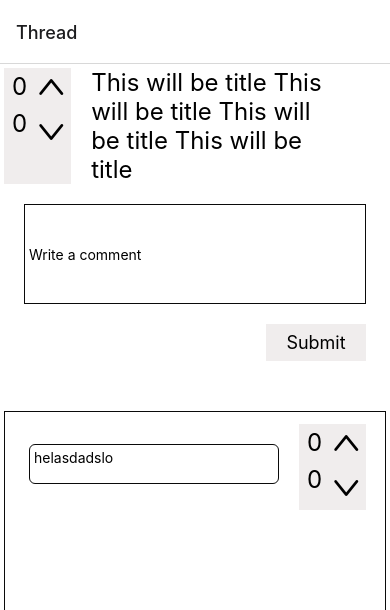
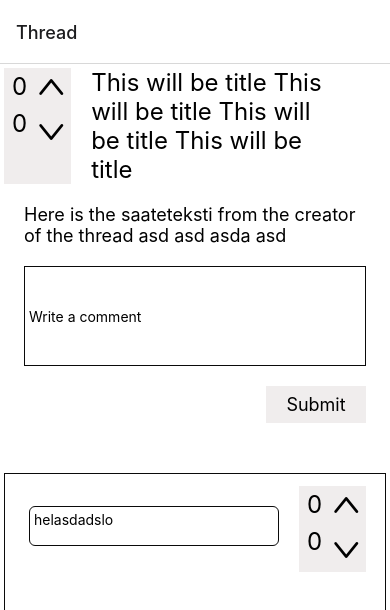
Before and after one commit to pav3w0w/Mobiilikehitysprojekti_Ry4, a React Native app: screen /Thread in a window 390 px wide. Shown: the top 610 px of the page. Built offline with nearby package versions, Linux system fonts and the light colour scheme.

Commit message:
Added text field for thread creator's message

```diff
--- a/screens/Thread.js
+++ b/screens/Thread.js
@@ -19,6 +19,7 @@ export default function Thread() {
         <VoteButtons />
         <Text style={styles.title}>This will be title This will be title This will be title This will be title</Text>
       </View>
+      <Text style={styles.OPtext}>Here is the saateteksti from the creator of the thread asd asd asda asd</Text>
       <TextInput
         style={styles.comment}
         placeholder="Write a comment"
@@ -46,6 +47,12 @@ const styles = StyleSheet.create({
     paddingLeft: 20,
     marginRight: 50,
   },
+  OPtext: {
+    fontSize:18,
+    marginTop: 20,
+    marginLeft: 20,
+    marginRight: 20
+  },
   comment: {
     borderWidth: 1,
     borderColor: '#0A0A0A',
```
